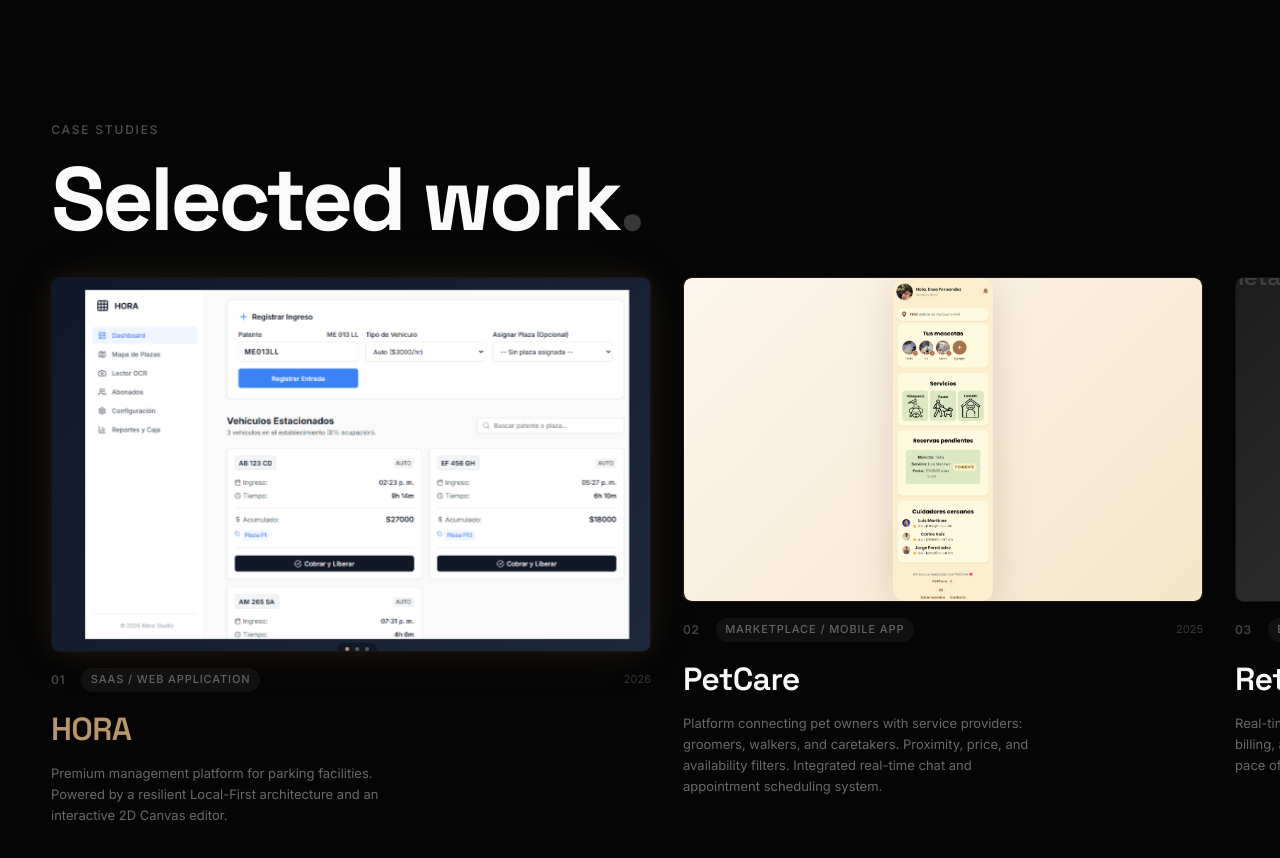
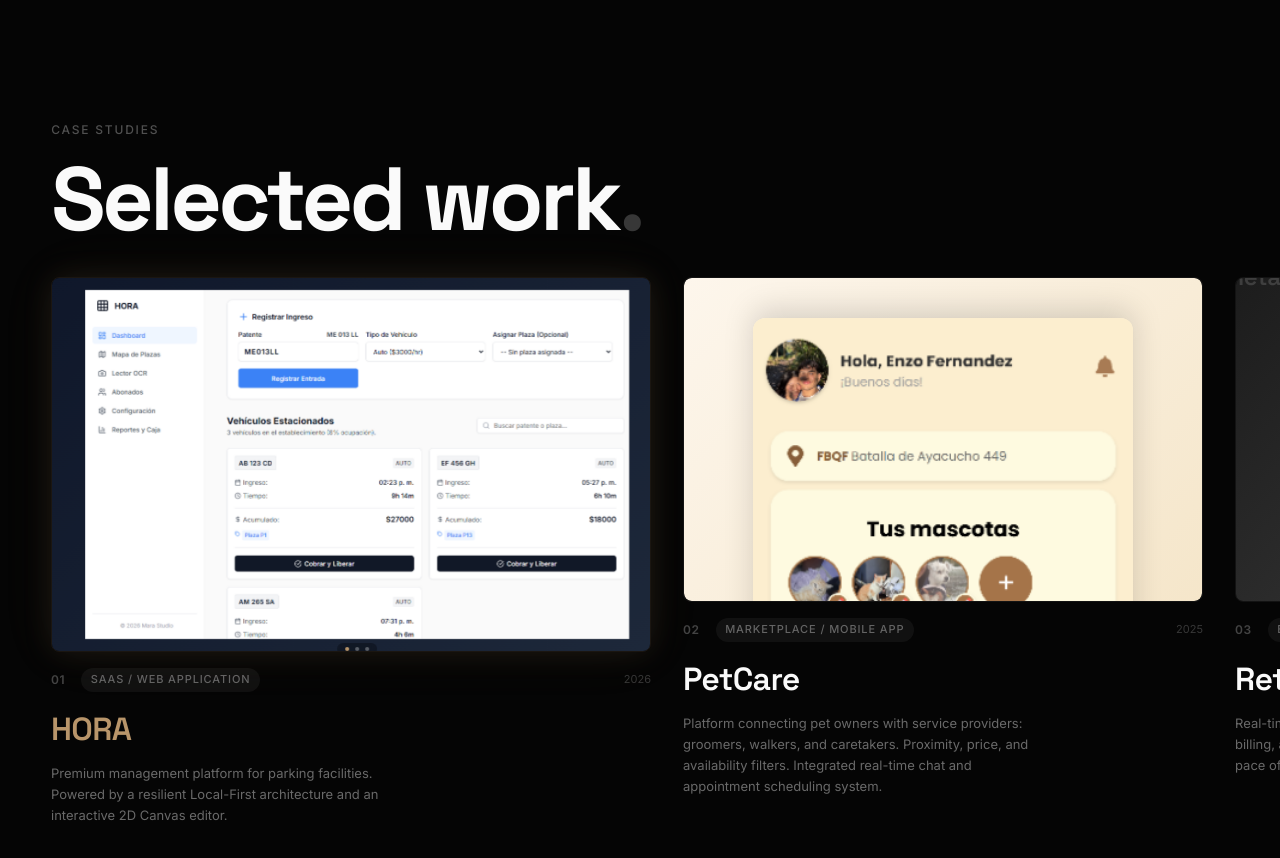
Before and after one commit to EnzoAbelFernandez/marastudio, a Next.js app: page / in a window 1280 px wide. Shown: the part 2700-3558 px from the top of the page. Built offline with nearby package versions, Linux system fonts and the light colour scheme.

Commit message:
style(projects): harmonize PetCare text with dark aesthetic and add elegant padding frame around scrolling mobile screenshot

```diff
--- a/src/components/sections/CaseStudies.module.css
+++ b/src/components/sections/CaseStudies.module.css
@@ -100,21 +100,21 @@
   border-radius: inherit;
   display: flex;
   justify-content: center;
-  background: linear-gradient(135deg, #fdf6ec 0%, #f5e6ca 100%);
+  align-items: flex-start;
+  padding: clamp(1.5rem, 3.5vw, 2.5rem) clamp(2.5rem, 5vw, 4.5rem) 0;
 }
 
 .imageScrollImg {
-  width: auto;
+  width: 100%;
+  max-width: 380px;
   height: auto;
-  max-width: 65%;
   display: block;
-  /* Animate from top to bottom and back */
-  animation: scrollShot 10s ease-in-out infinite;
-  animation-delay: 1s;
+  border-radius: 12px 12px 0 0;
+  box-shadow: 0 -8px 30px rgba(0, 0, 0, 0.15), 0 0 1px rgba(0, 0, 0, 0.1);
+  /* Animate smoothly with comfort pauses at limits */
+  animation: scrollShot 12s ease-in-out infinite;
   transform-origin: top center;
   will-change: transform;
-  border-radius: 12px;
-  filter: drop-shadow(0 4px 20px rgba(0, 0, 0, 0.12));
 }
 
 /* Pauses on card hover so user can inspect */
@@ -123,16 +123,9 @@
 }
 
 @keyframes scrollShot {
-  0%   { transform: translateY(0%); }
-  40%  { transform: translateY(calc(-100% + 100% * 0.55)); }
-  60%  { transform: translateY(calc(-100% + 100% * 0.55)); }
-  100% { transform: translateY(0%); }
-}
-
-/* ── Light image wrapper for warm-toned projects (PetCare, etc.) ── */
-/* Only the image area gets the warm background — text stays dark-themed */
-.lightCard .imageWrapper {
-  border-color: rgba(184, 149, 106, 0.15);
+  0%, 10%   { transform: translateY(0%); }
+  45%, 55%  { transform: translateY(-58%); }
+  90%, 100% { transform: translateY(0%); }
 }
 
 
--- a/src/components/sections/CaseStudies.tsx
+++ b/src/components/sections/CaseStudies.tsx
@@ -167,12 +167,12 @@ export function CaseStudies() {
           const CardContent = (
             <article
               data-card-index={t.caseStudies.projects.indexOf(project)}
-              className={`${styles.card} ${project.featured ? styles.featured : ''} ${project.href ? styles.clickableCard : ''} ${project.scrollImage ? styles.lightCard : ''}`}
+              className={`${styles.card} ${project.featured ? styles.featured : ''} ${project.href ? styles.clickableCard : ''}`}
             >
               <div className={styles.imageWrapper}>
                 {project.scrollImage && project.images && project.images[0] ? (
-                  /* Auto-scrolling tall screenshot for mobile app captures */
-                  <div className={styles.imageScrollWrapper}>
+                  /* Auto-scrolling tall screenshot for mobile app captures with framing and padding */
+                  <div className={styles.imageScrollWrapper} style={{ background: project.gradient }}>
                     <img
                       src={project.images[0]}
                       alt={project.title}
```
